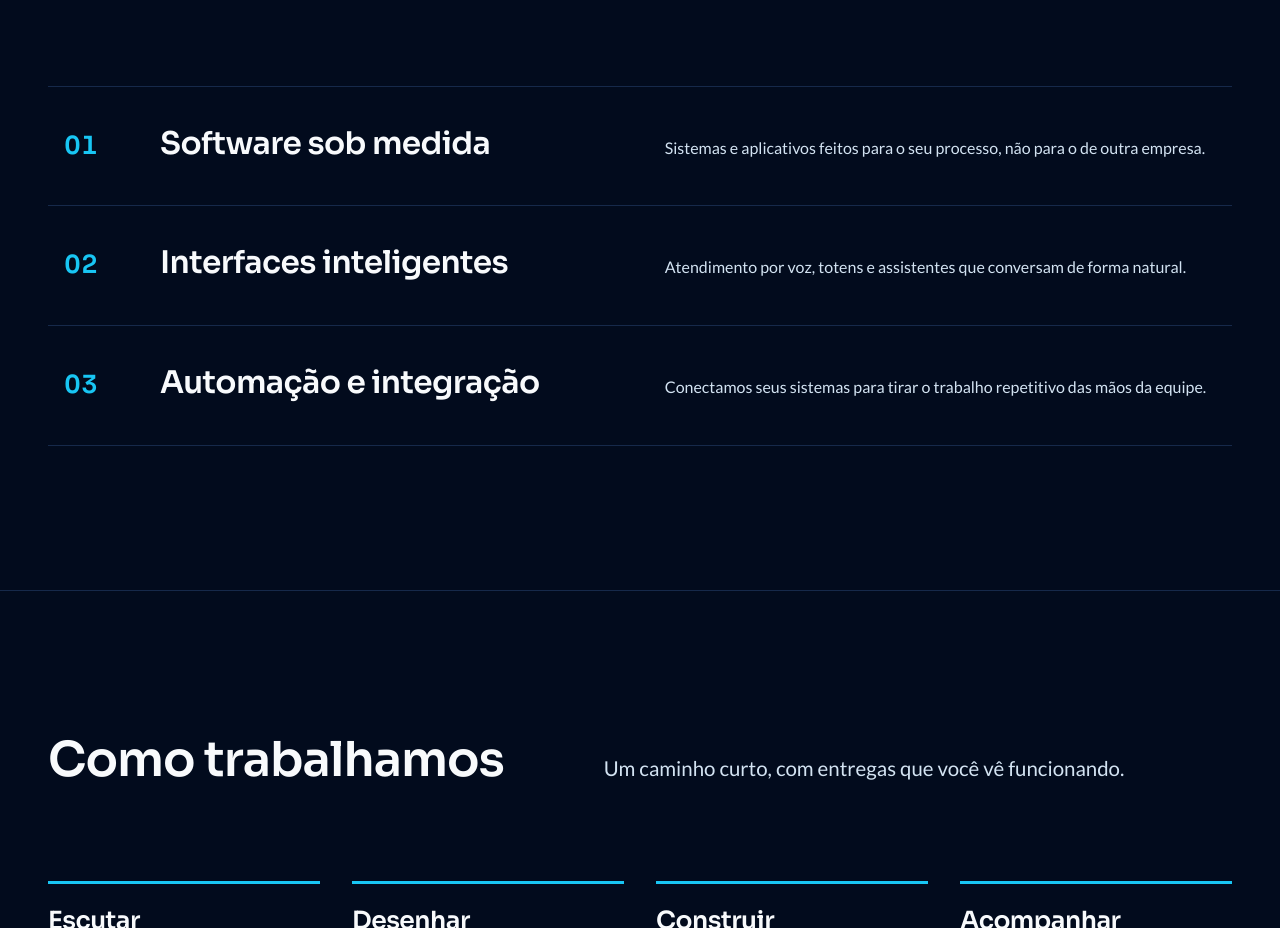
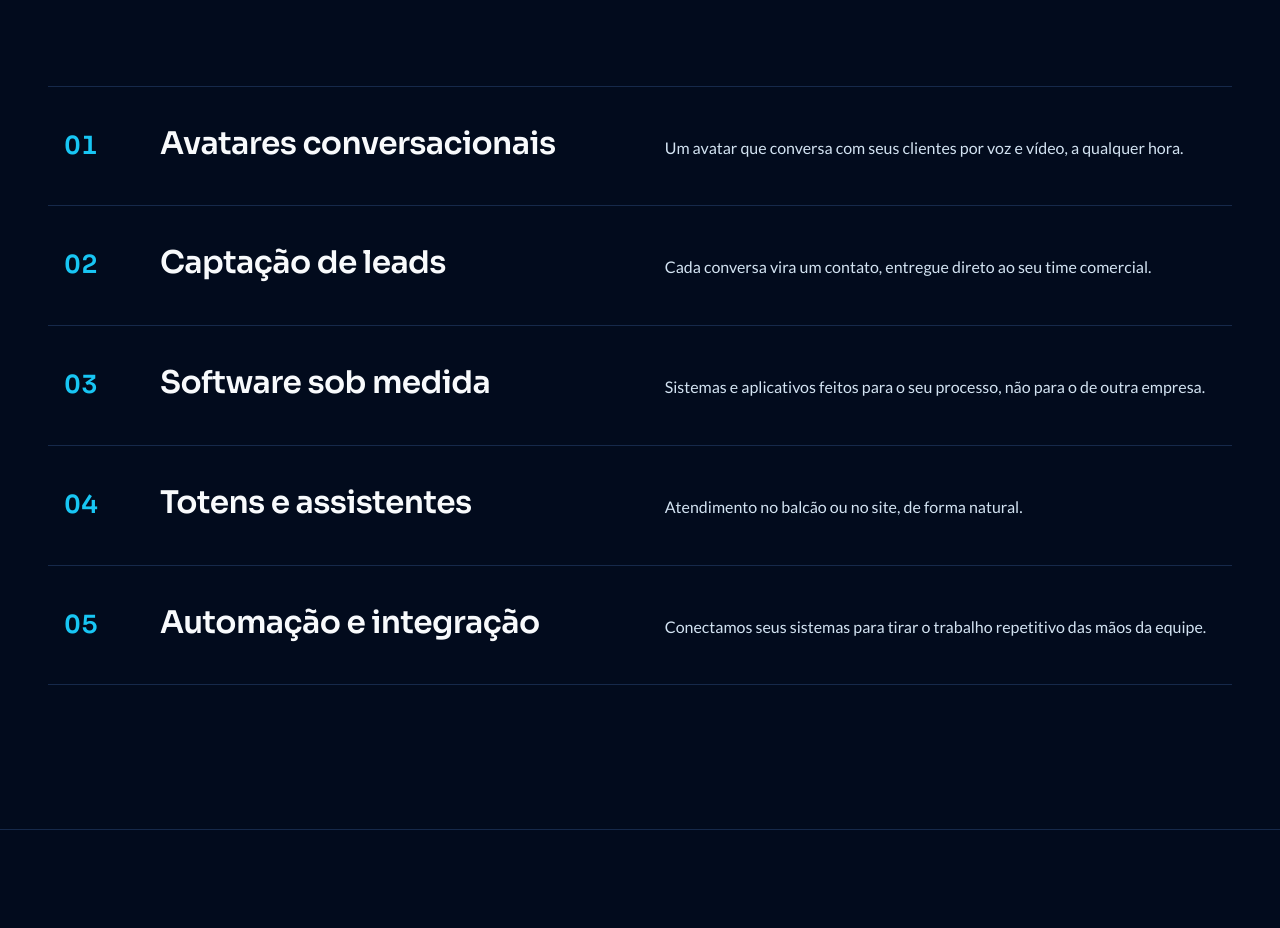
Before and after one commit to avat-tecnologia/website, a plain HTML site: page index.html in a window 1280 px wide. Shown: the part 1020-1948 px from the top of the page. Drawn offline with Linux system fonts and the light colour scheme.

Commit message:
add conversational avatars and lead capture to solutions

```diff
--- a/index.html
+++ b/index.html
@@ -45,9 +45,12 @@
         <p>Do primeiro contato ao dia a dia da operação, a tecnologia trabalha por você.</p>
       </div>
       <div class="rows">
-        <div class="row"><span class="n">01</span><h3>Software sob medida</h3><p>Sistemas e aplicativos feitos para o seu processo, não para o de outra empresa.</p></div>
-        <div class="row"><span class="n">02</span><h3>Interfaces inteligentes</h3><p>Atendimento por voz, totens e assistentes que conversam de forma natural.</p></div>
-        <div class="row"><span class="n">03</span><h3>Automação e integração</h3><p>Conectamos seus sistemas para tirar o trabalho repetitivo das mãos da equipe.</p></div>
+        <div class="row"><span class="n">01</span><h3>Avatares conversacionais</h3><p>Um avatar que conversa com seus clientes por voz e vídeo, a qualquer hora.</p></div>
+        <div class="row"><span class="n">02</span><h3>Captação de leads</h3><p>Cada conversa vira um contato, entregue direto ao seu time comercial.</p></div>
+        <div class="row"><span class="n">03</span><h3>Software sob medida</h3><p>Sistemas e aplicativos feitos para o seu processo, não para o de outra empresa.</p></div>
+        <div class="row"><span class="n">04</span><h3>Totens e assistentes</h3><p>Atendimento no balcão ou no site, de forma natural.</p></div>
+        <div class="row"><span class="n">05</span><h3>Automação e integração</h3><p>Conectamos seus sistemas para tirar o trabalho repetitivo das mãos da equipe.</p></div>
+      </div>
       </div>
     </div>
   </section>
```
